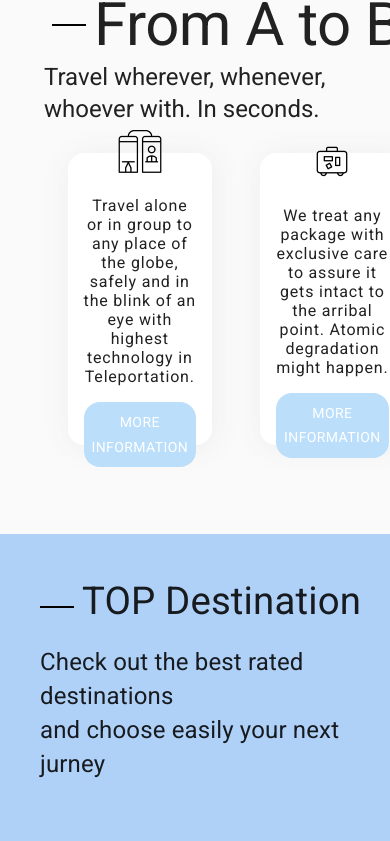
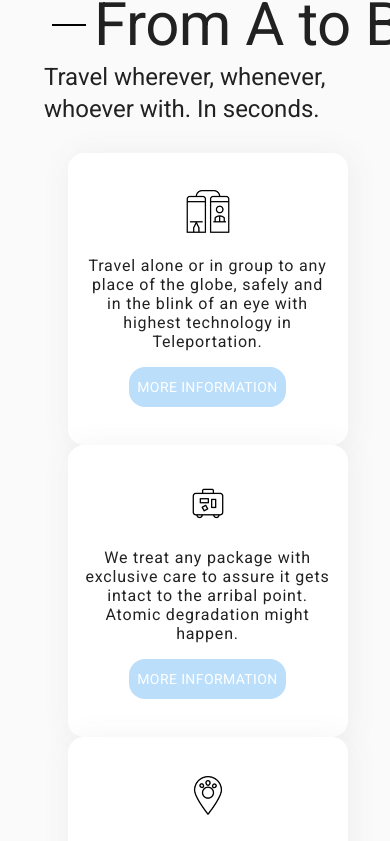
Before and after one commit to VekaTobias10/blinkport_app, a React (Create React App) app in the folder tercera-practica-vpv/: page / in a window 390 px wide. Shown: the part 785-1626 px from the top of the page. Built offline with nearby package versions, Linux system fonts and the light colour scheme; the HTML template or start-up script is replaced by a standard one.

Commit message:
algunos cambios responsive

```diff
--- a/tercera-practica-vpv/src/components/info-cards/index.jsx
+++ b/tercera-practica-vpv/src/components/info-cards/index.jsx
@@ -1,30 +1,35 @@
 import React from "react";
 import PaperContainer from "../../styles/classes-hooks";
-import "./styles.css";
+import { useStyles } from './styles.js';
 import teleportIcon from "../../assets/img/teleportIcon.png";
 import maleta from "../../assets/img/maleta.png";
 import world from "../../assets/img/world.png";
 import location from "../../assets/img/location.png";
 
 function InfoCards() {
+  const classes = useStyles();
   return (
     <React.Fragment>
-      <div className="container">
+      <div className={classes.container}>
         <PaperContainer
           icon={teleportIcon}
+          classname={classes.cardPaperContainer}
           text="Travel alone or in group to any place of the globe, safely and in
             the blink of an eye with highest technology in Teleportation."
         ></PaperContainer>
         <PaperContainer
+         classname={classes.cardPaperContainer}
           icon={maleta}
           text="We treat any package with exclusive care to assure it gets intact to the arribal point.
         Atomic degradation might happen."
         ></PaperContainer>
         <PaperContainer
+         classname={classes.cardPaperContainer}
           icon={location}
           text="You can trust your beloved partners to our care. They will be waiting for you at the destiny point eager for a new exotic walk!."
         ></PaperContainer>
         <PaperContainer
+         classname={classes.cardPaperContainer}
           icon={world}
           text="Explore entire Earth. Choose any country on the planet to expand your boundaries until they are no more. Walk all ways"
         ></PaperContainer>
--- a/tercera-practica-vpv/src/components/info-cards/styles.css
+++ /dev/null
@@ -1,11 +0,0 @@
-.container {
-  display: flex;
-  max-width: 90%;
-  flex-direction: row;
-  grid-template-columns: 1fr 1fr 1fr 1fr;
-  margin-top: 15px;
-  margin-left: auto;
-  margin-bottom: 89px;
-  margin-right: auto;
-  justify-content: space-between;
-}
--- /dev/null
+++ b/tercera-practica-vpv/src/components/info-cards/styles.js
@@ -0,0 +1,27 @@
+import { makeStyles } from '@material-ui/core/styles';
+
+ export const useStyles = makeStyles((theme) => ({
+
+
+container : {
+  display: 'flex',
+  maxWidth: '90%',
+  flexDirection: 'row',
+  gridTemplateColumns: '1fr 1fr 1fr 1fr',
+  marginTop: '15px',
+  marginLeft: 'auto',
+  marginBottom: '89px',
+  marginRight: 'auto',
+  justifyContent: 'spaceBetween',
+  [theme.breakpoints.down('sm')]: {
+    flexDirection: 'column',
+},
+},
+cardPaperContainer:{
+  margin: '0 0.6rem',
+  [theme.breakpoints.down('sm')]: {
+    margin: '1rem auto',
+},
+}
+
+}));
```
